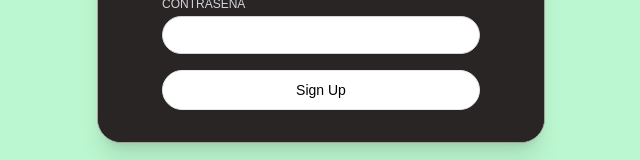
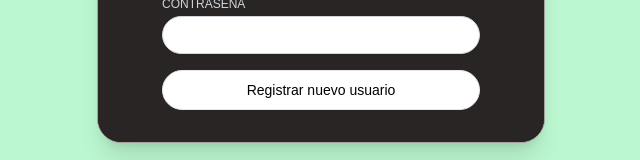
Before and after one commit to MGO-ind/intranet-mgo-qob, a Next.js app: page /registerAdmin in a window 1280 px wide. Shown: the part 443-603 px from the top of the page, without its empty margins (319-959 px from the left). Built offline with nearby package versions, Linux system fonts and the light colour scheme.

Commit message:
nombre btn

```diff
--- a/app/registerAdmin/page.tsx
+++ b/app/registerAdmin/page.tsx
@@ -29,7 +29,7 @@ export default function Login() {
           </p>
         </div>
         <Form action={register}>
-          <SubmitButton>Sign Up</SubmitButton>
+          <SubmitButton>Registrar nuevo usuario</SubmitButton>
         </Form>
       </div>
     </div>
```
